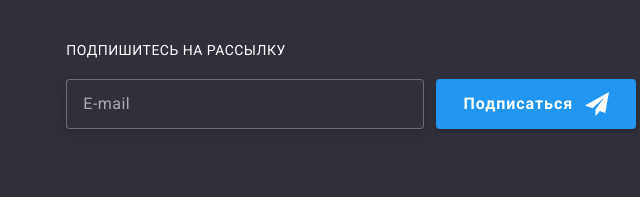
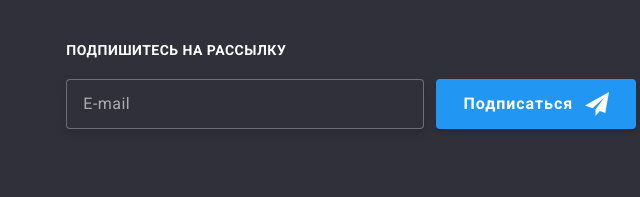
Before and after one commit to MikoreVikt/goit-markup-hw-07, a plain HTML site: page portfolio.html in a window 1280 px wide. Shown: the part 1646-1843 px from the top of the page, 582-1222 px from the left. Drawn offline with nearby package versions, Linux system fonts and the light colour scheme.

Commit message:
Update portfolio.html

```diff
--- a/portfolio.html
+++ b/portfolio.html
@@ -307,7 +307,7 @@
                 <form name="form-subscription">
                     <div class="footer-field">
                         <label class="footer-label">
-                            <span class="invocation">Подпишитесь на рассылку</span>
+                            <strong class="invocation">Подпишитесь на рассылку</strong>
                             <input class="footer-input" type="email" name="user-email" placeholder="E-mail">
                         </label>
                         <button class="footer-btn" type="submit">
```
